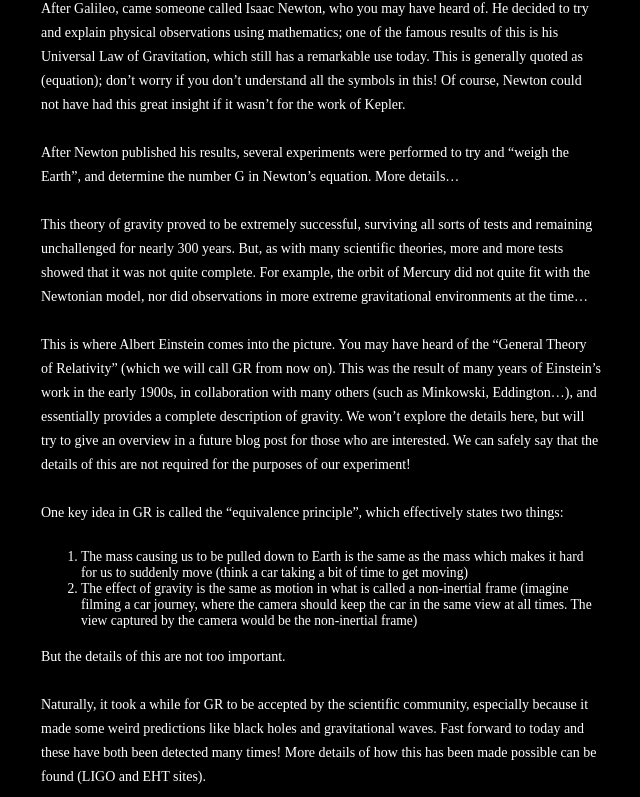
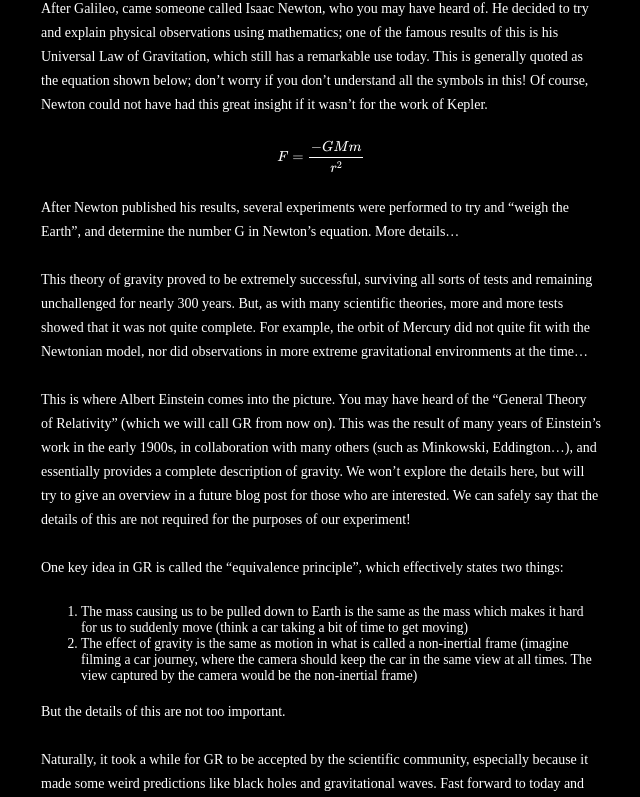
Before and after one commit to jsm8989/NoahsArc, a plain HTML site: page blog/gravity_lecture.html in a window 1280 px wide. Shown: the part 1566-2363 px from the top of the page, without its empty margins (319-959 px from the left). Drawn offline with nearby package versions, Linux system fonts and the light colour scheme.

Commit message:
Update gravity_lecture.html

```diff
--- a/blog/gravity_lecture.html
+++ b/blog/gravity_lecture.html
@@ -6,6 +6,10 @@
 	<link rel="stylesheet" href="../css/style.css" type="text/css">
 	<link rel="stylesheet" type="text/css" href="../css/mobile.css">
 	<script src="../js/mobile.js" type="text/javascript"></script>
+
+	<!-- added for maths functionality -->
+	<script src="https://polyfill.io/v3/polyfill.min.js?features=es6"></script>
+	<script id="MathJax-script" async src="https://cdn.jsdelivr.net/npm/mathjax@3/es5/tex-mml-chtml.js"></script>
 
 	<link rel="apple-touch-icon" sizes="180x180" href="../images/apple-touch-icon.png">
 	<link rel="icon" type="image/png" sizes="32x32" href="../images/favicon-32x32.png">
@@ -110,8 +114,18 @@ To understand how gravity works, we need to go back a few hundred years and look
 						<iframe width="560" height="315" src="https://www.youtube.com/embed/Oo8TaPVsn9Y" frameborder="0" allow="accelerometer; autoplay; clipboard-write; encrypted-media; gyroscope; picture-in-picture" allowfullscreen></iframe>
 
 						<p>
-After Galileo, came someone called Isaac Newton, who you may have heard of. He decided to try and explain physical observations using mathematics; one of the famous results of this is his Universal Law of Gravitation, which still has a remarkable use today. This is generally quoted as (equation); don’t worry if you don’t understand all the symbols in this! Of course, Newton could not have had this great insight if it wasn’t for the work of Kepler.
-						</p><p>
+							After Galileo, came someone called Isaac Newton, who you may have heard of.
+							He decided to try and explain physical observations using mathematics;
+							one of the famous results of this is his Universal Law of Gravitation,
+							which still has a remarkable use today. This is generally quoted as the equation shown below;
+							don’t worry if you don’t understand all the symbols in this!
+							Of course, Newton could not have had this great insight if it wasn’t for the work of Kepler.
+						</p>
+						<p>
+							\[F = {-GMm \over r^2}\]
+						</p>
+
+						<p>
 After Newton published his results, several experiments were performed to try and “weigh the Earth”, and determine the number G in Newton’s equation. More details…
 						</p><p>
 This theory of gravity proved to be extremely successful, surviving all sorts of tests and remaining unchallenged for nearly 300 years. But, as with many scientific theories, more and more tests showed that it was not quite complete. For example, the orbit of Mercury did not quite fit with the Newtonian model, nor did observations in more extreme gravitational environments at the time…
```
